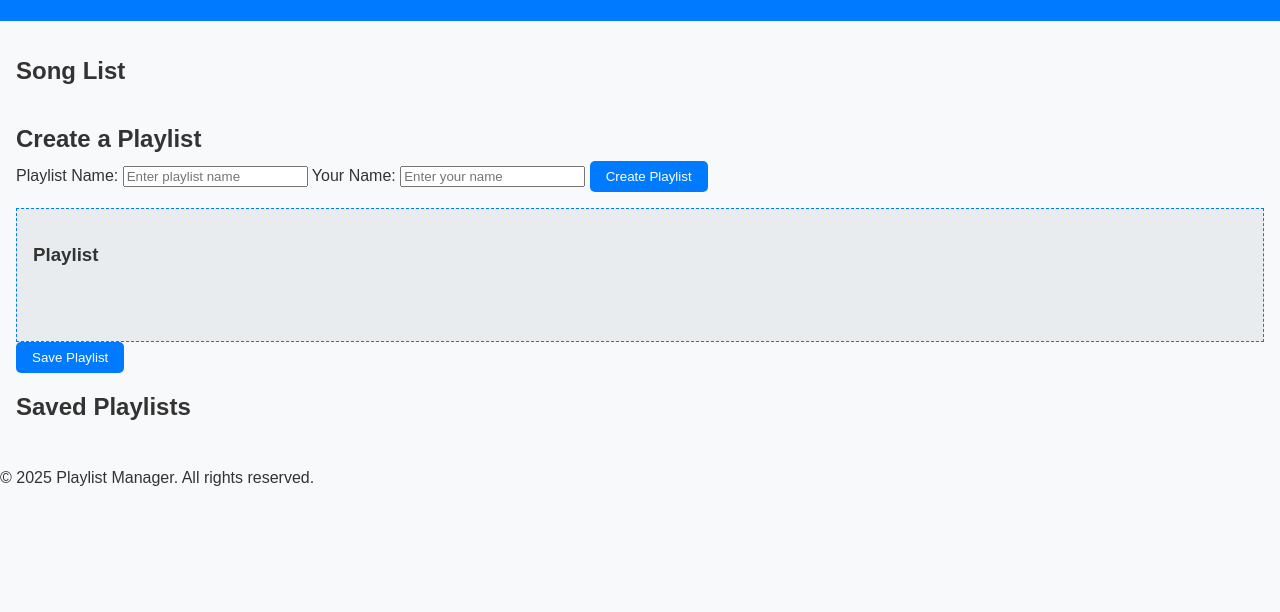
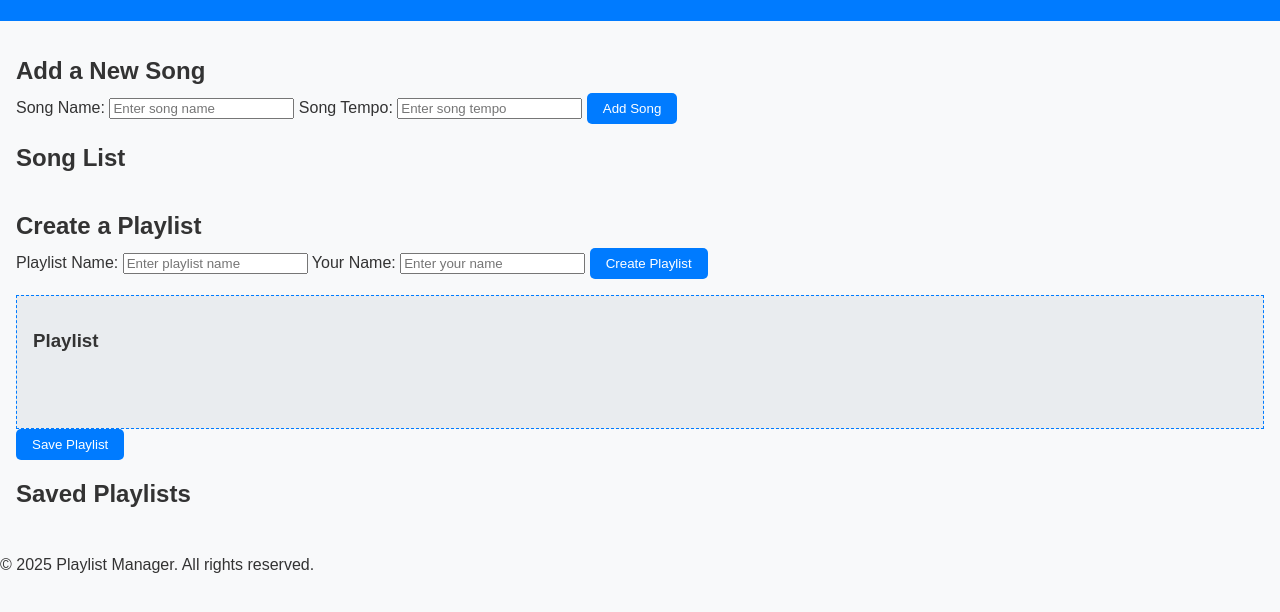
Before and after one commit to sunpole/wors_2, a plain HTML site: page index.html in a window 1280 px wide. Shown: the part 162-774 px from the top of the page. Drawn offline with Linux system fonts and the light colour scheme; no server answers.

Commit message:
Update index.html

```diff
--- a/index.html
+++ b/index.html
@@ -18,6 +18,19 @@
     </header>
 
     <main>
+
+        <section id="new-song-section">
+            <h2>Add a New Song</h2>
+            <label for="new-song-name">Song Name:</label>
+            <input type="text" id="new-song-name" placeholder="Enter song name" required>
+
+            <label for="new-song-tempo">Song Tempo:</label>
+            <input type="text" id="new-song-tempo" placeholder="Enter song tempo" required>
+
+            <button id="add-song-btn">Add Song</button>
+        </section>
+
+
         <section id="song-list-section">
             <h2>Song List</h2>
             <div id="song-list">
```
